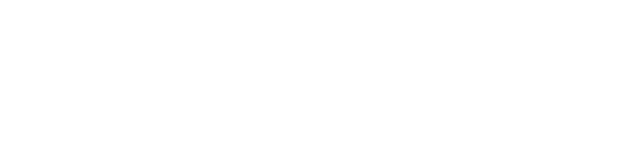
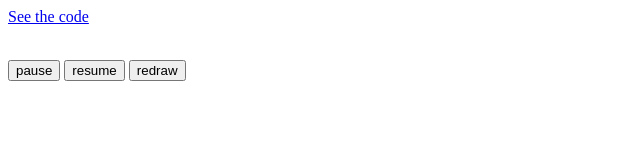
Before and after one commit to MaxPleaner/p5_playground, a plain HTML site: page index.html in a window 1280 px wide. Shown: the whole page, without its empty margins (0-640 px from the left). Drawn offline with Linux system fonts and the light colour scheme.

Commit message:
push a lot of it

```diff
--- a/index.html
+++ b/index.html
@@ -8,9 +8,17 @@
   </style>
 </head>
 <body>
+  <a href="https://github.com/maxp-hover/p5_playground/tree/master/src/projects">See the code</a>
+  <br /><br />
   <div id="projects"></div>
   <p id="description"></p>
-  <p id="fps"></p>
+  <p>
+    <span id="fps"></span>
+    <button id="pause">pause</button>
+    <button id="resume">resume</button>
+    <button id="redraw">redraw</button>
+    <p id="custom_msg"></p>
+  </p>
   <script src="bundle.js"></script>
 </body>
 </html>
```
Also changed, not shown: public/1d_noise.png (added), public/brick.jpeg (added), public/rgb_noise.jpeg (added), 2 other files.
